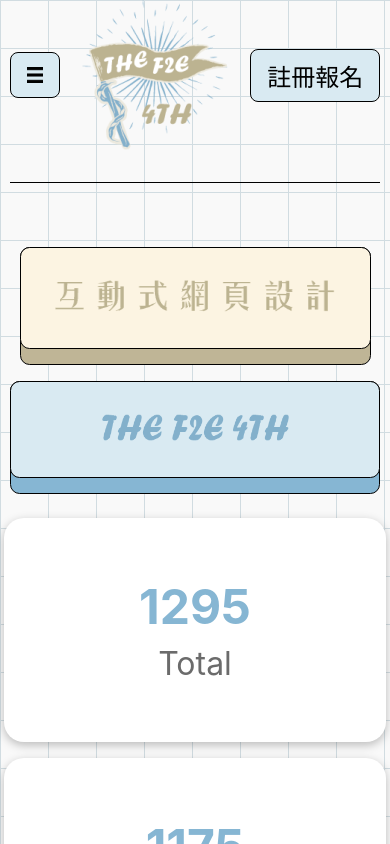
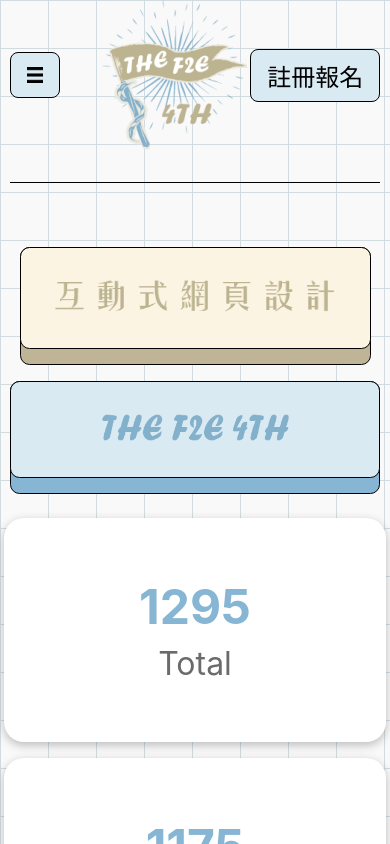
Before and after one commit to ms314006/event-website, a Next.js app: page / in a window 390 px wide. Shown: the top 844 px of the page. Built offline with nearby package versions, Linux system fonts and the light colour scheme.

Commit message:
UPDATE responsive Header container display type

```diff
--- a/components/Header/Header.module.css
+++ b/components/Header/Header.module.css
@@ -33,7 +33,8 @@
   }
 
   .mobileContainer {
-    display: flex;
+    display: grid;
+    grid-template-columns: repeat(3, 1fr);
     align-items: center;
     justify-content: space-between;
     width: 95vw;
@@ -43,11 +44,20 @@
     border-bottom: 0.0625rem solid #000000;
   }
 
+  .mobileContainer > img {
+    justify-self: center;
+  }
+
   .mobileHeaderButton {
     background: #D9EAF2;
     border: 0.0625rem solid #000000;
     border-radius: 0.5rem;
     font-size: 1.5rem;
     padding: 0.5rem 1rem;
+    width: max-content;
+  }
+
+  .mobileHeaderButton:last-child {
+    justify-self: right;
   }
 }
```
